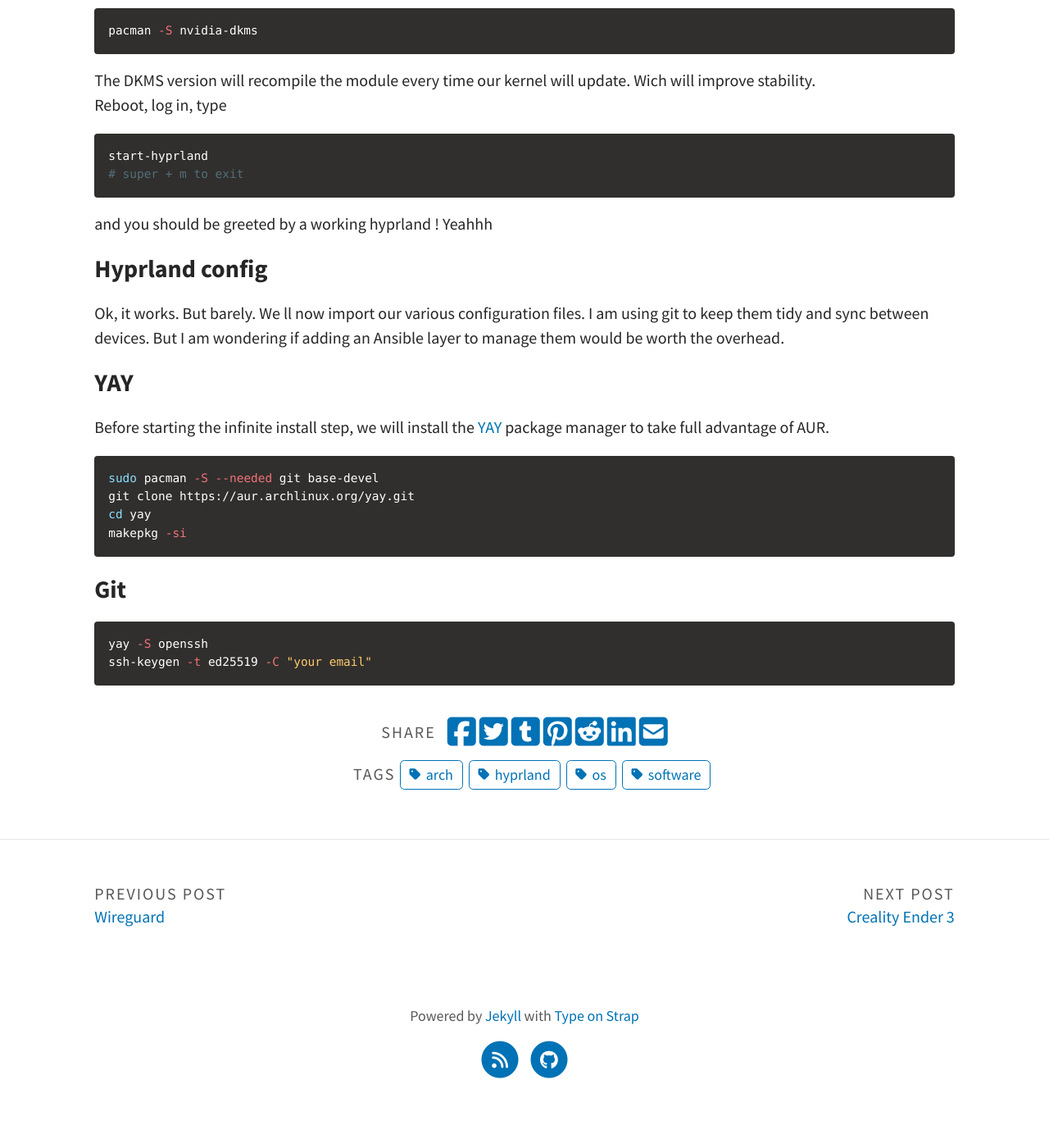
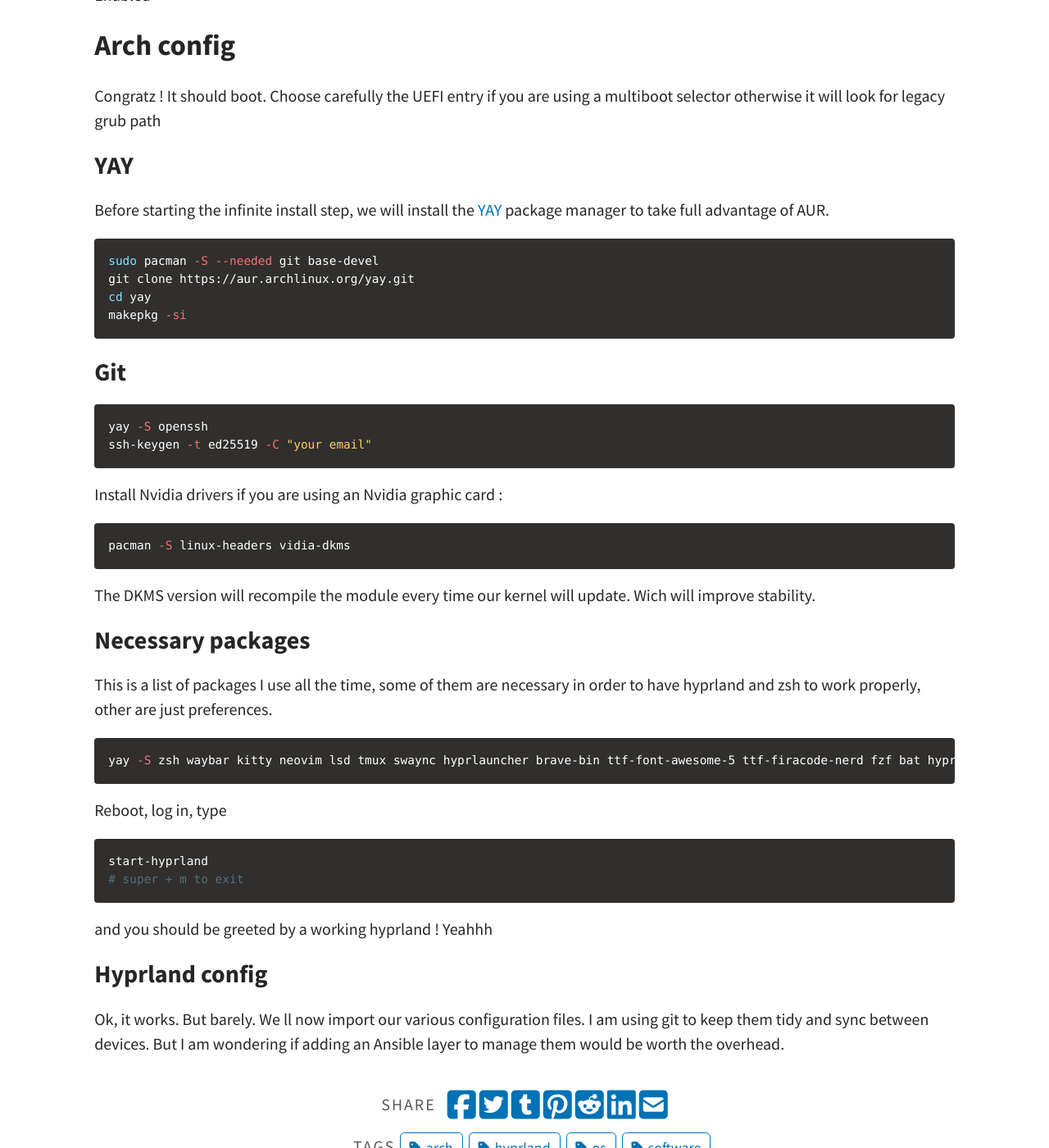
Before and after one commit to cristalcorp/cristalcorp.github.io, a Jekyll site: the page built from _posts/2024-12-14-Arch.md, in a window 1280 px wide and 1400 px high, scrolled down 3514 px. Shown: the whole window at 82% size. Built offline with Jekyll 4.4.1, drawn with Linux system fonts in a browser that asks for light colours; a script that is not in the unit is left out; before the commit the page ends 4867 px from its top, so only the background shows below that; some of the changed text lies outside the part shown.

Commit message:
Arch post install config

````diff
--- a/_posts/2024-12-14-Arch.md
+++ b/_posts/2024-12-14-Arch.md
@@ -25,6 +25,9 @@ sudo dd if=archlinux-2026.02.01-x86_64.iso of=/dev/sdd bs=4M status=progress ofl
 ## Configure and install
 Once booted on your USB key, select the first option "Arch Linux install medium (x86_64, UEFI).
 You should have a terminal welcoming you.
+```bash
+arch install
+```
 Let s go through each option
 ### Archinstall language
 English
@@ -60,9 +63,11 @@ User account : name, pass, is a superuser
 Minimal
 ### Applications
 Bluetooth : enabled
-Audio : pipewire
+Audio : pipewire (Maybe Alsa is better for RodeCaster Pro 2)
 ### Kernels
-Linux
+Linux - Power-Profiles-Daemon
+### Power Management
+Tuned
 ### Network configuration
 Use NetworkManager
 ### Additional packages
@@ -73,19 +78,6 @@ Select yours
 Enabled
 ## Arch config
 Congratz ! It should boot. Choose carefully the UEFI entry if you are using a multiboot selector otherwise it will look for legacy grub path
-Now you should be greated by a prompt. Log in, then install Nvidia drivers if you are using an Nvidia graphic card :
-```bash
-pacman -S nvidia-dkms
-```
-The DKMS version will recompile the module every time our kernel will update. Wich will improve stability.
-Reboot, log in, type
-```bash
-start-hyprland
-# super + m to exit
-```
-and you should be greeted by a working hyprland ! Yeahhh
-### Hyprland config
-Ok, it works. But barely. We ll now import our various configuration files. I am using git to keep them tidy and sync between devices. But I am wondering if adding an Ansible layer to manage them would be worth the overhead.
 ### YAY
 Before starting the infinite install step, we will install the [YAY](https://github.com/Jguer/yay) package manager to take full advantage of AUR.
 ```bash
@@ -99,3 +91,21 @@ makepkg -si
 yay -S openssh
 ssh-keygen -t ed25519 -C "your email"
 ```
+Install Nvidia drivers if you are using an Nvidia graphic card :
+```bash
+pacman -S linux-headers vidia-dkms
+```
+The DKMS version will recompile the module every time our kernel will update. Wich will improve stability.
+### Necessary packages
+This is a list of packages I use all the time, some of them are necessary in order to have hyprland and zsh to work properly, other are just preferences.
+```bash
+yay -S zsh waybar kitty neovim lsd tmux swaync hyprlauncher brave-bin ttf-font-awesome-5 ttf-firacode-nerd fzf bat hyprstarter firefox nautilus ffmpeg openvc timeshift-autosnap ripgrep hyprshot heroic-games-launcher grub-btrfs efibootmgr godot kdenlive obs-studio helvum pavucontrol ntfs-3g polkit polkit-gnome vlc vlc-plugins-all blender steam
+```
+Reboot, log in, type
+```bash
+start-hyprland
+# super + m to exit
+```
+and you should be greeted by a working hyprland ! Yeahhh
+### Hyprland config
+Ok, it works. But barely. We ll now import our various configuration files. I am using git to keep them tidy and sync between devices. But I am wondering if adding an Ansible layer to manage them would be worth the overhead.
````
Also changed, not shown: other parts of _posts/2024-12-14-Arch.md (+3 -3 lines).
